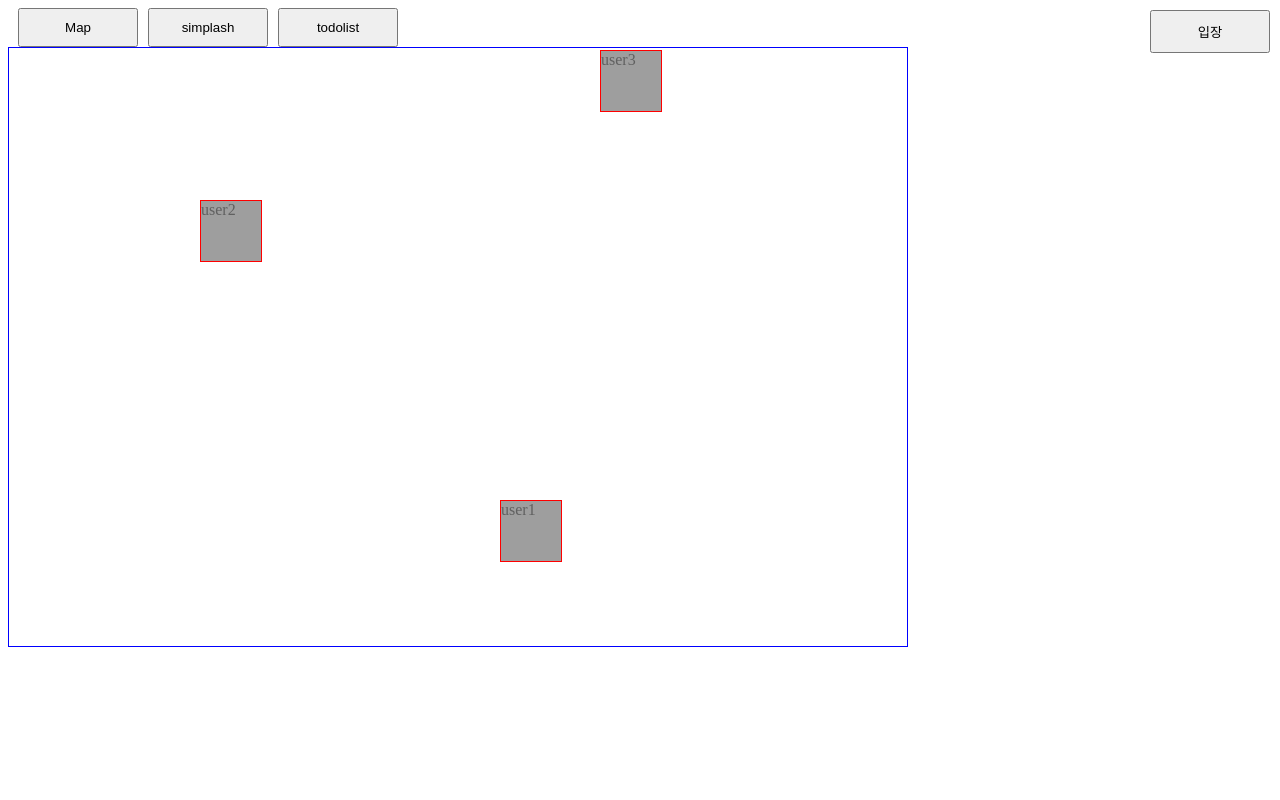
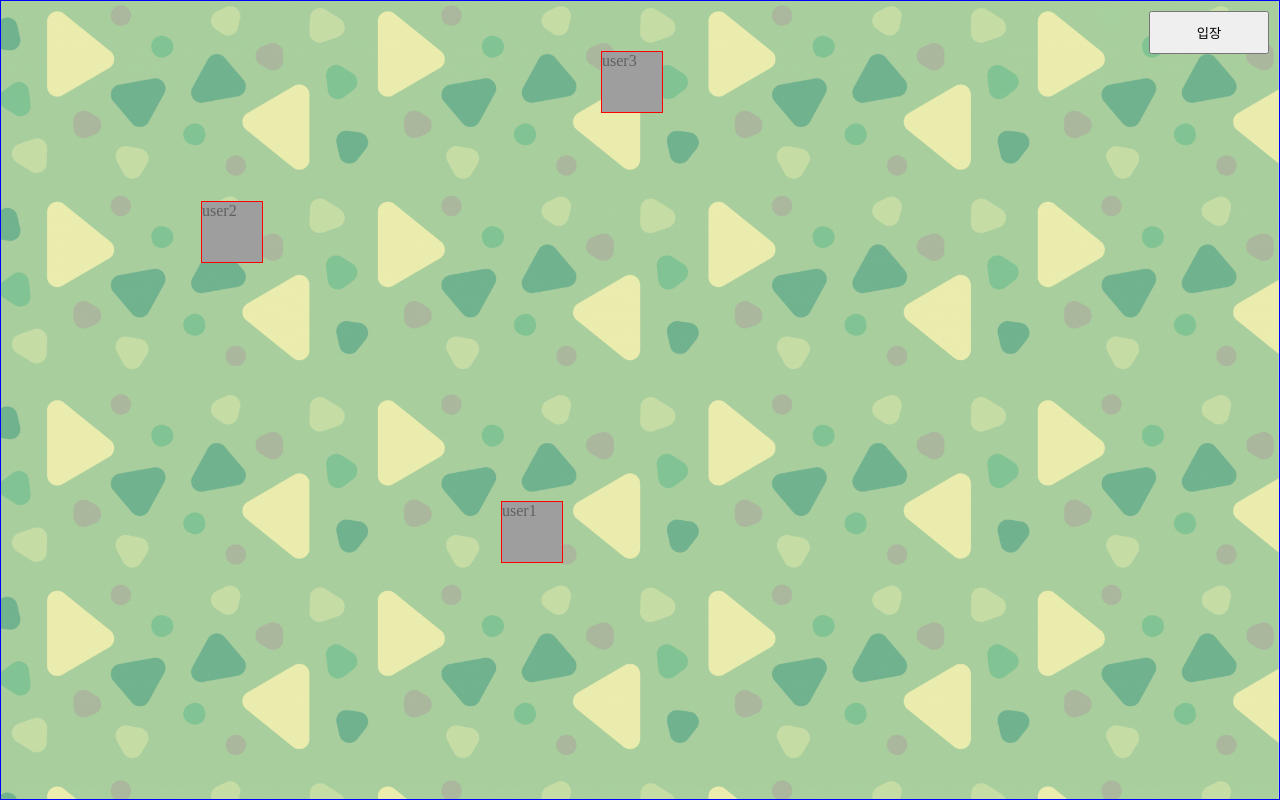
Before and after one commit to seungsang00/super-village, a React (Create React App) app: page / in a window 1280 px wide. Built offline with nearby package versions, Linux system fonts and the light colour scheme; grey boxes are pictures that could not be loaded.

Commit message:
update: resize map area and update handleUserMoving

```diff
--- a/src/components/Map/App.css
+++ b/src/components/Map/App.css
@@ -1,8 +1,20 @@
+* {
+  padding: 0;
+  margin: 0;
+}
 .map {
   box-sizing: border-box;
-  width: 900px;
-  height: 600px;
+  /* width: 900px; */
+  /* height: 600px; */
   border: 1px solid blue;
+  width: 100vw;
+  height: 100vh;
+  position: absolute;
+  top: 0;
+  left: 0;
+  background-image: url(../../img/map-bg01.png);
+  background-size: cover;
+  overflow: hidden;
 }
 /* x */
 .App {
--- a/src/components/Map/Map.js
+++ b/src/components/Map/Map.js
@@ -10,7 +10,6 @@ import { initialUsers } from '../../assets/initialUsers';
 
 /** TODO:
  * 새로운 유저가 접속 시 myUser가 등장 & setUsers로 추가 (지금은 클릭시 생기게 해놓음)
- * 키코드랑 백그라운드 포지션을 객체나 배열에 담아서 여러번 else if 하지 말고 한번에 사용할 수 있게 ==> 하나의 메서드로 만들자
  * 아까 움직이는 부분(더이상 못간다 이런거)도 메서드로 만들어서 유저끼리 못 부딪히게
  *
  */
--- a/src/components/User/User.js
+++ b/src/components/User/User.js
@@ -24,6 +24,7 @@ function User({ user, isMe }) {
   // console.log(user)
   return (
     <UserDiv
+      id={isMe ? 'myuser' : null}
       style={{
         left: `${position.x}px`,
         top: `${position.y}px`,
--- a/src/utils/UserFuncs.js
+++ b/src/utils/UserFuncs.js
@@ -25,6 +25,9 @@ const newPosition = (user, direction, distance, endPoint) => {
  * @param {*} setUsers users 상태변경함수
  */
 const handleUserMoving = (myuserId, user, keyCode, users, setUsers) => {
+  const Map = document.querySelector('.map');
+  const mapArea = Map.getBoundingClientRect();
+
   const move = {
     37: {
       backgroundPos: { x: 50, y: 60 },
@@ -32,7 +35,10 @@ const handleUserMoving = (myuserId, user, keyCode, users, setUsers) => {
     },
     39: {
       backgroundPos: { x: -5, y: 0 },
-      position: { x: newPosition(user, 'x', 50, 840), y: user.position.y },
+      position: {
+        x: newPosition(user, 'x', 50, mapArea.right - 60),
+        y: user.position.y,
+      },
     },
     38: {
       backgroundPos: { x: 55, y: 10 },
@@ -40,7 +46,10 @@ const handleUserMoving = (myuserId, user, keyCode, users, setUsers) => {
     },
     40: {
       backgroundPos: { x: -5, y: 70 },
-      position: { x: user.position.x, y: newPosition(user, 'y', 50, 540) },
+      position: {
+        x: user.position.x,
+        y: newPosition(user, 'y', 50, mapArea.bottom - 60),
+      },
     },
   };
 
```
Also changed, not shown: src/img/map-bg01.png (added), 1 other file (tests, documents, lock files or other folders).
